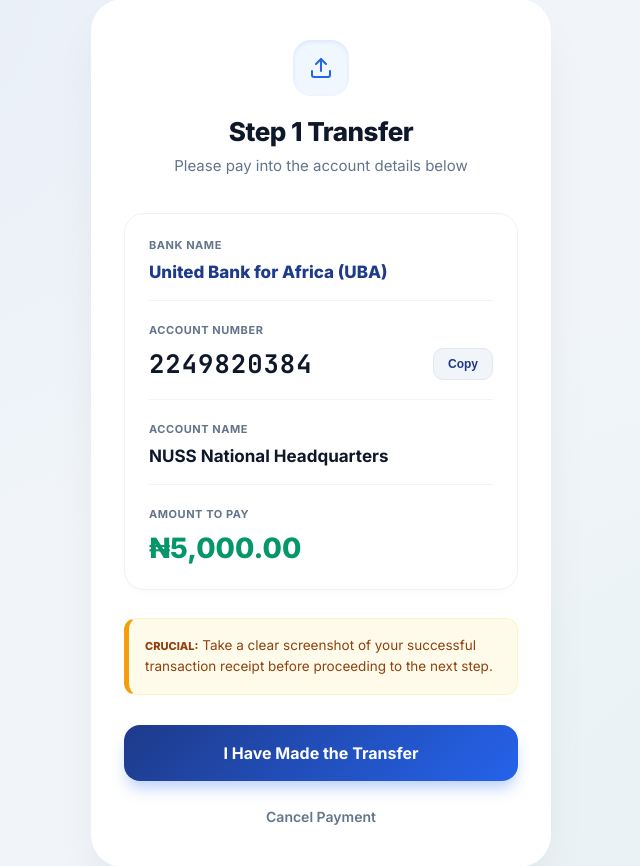
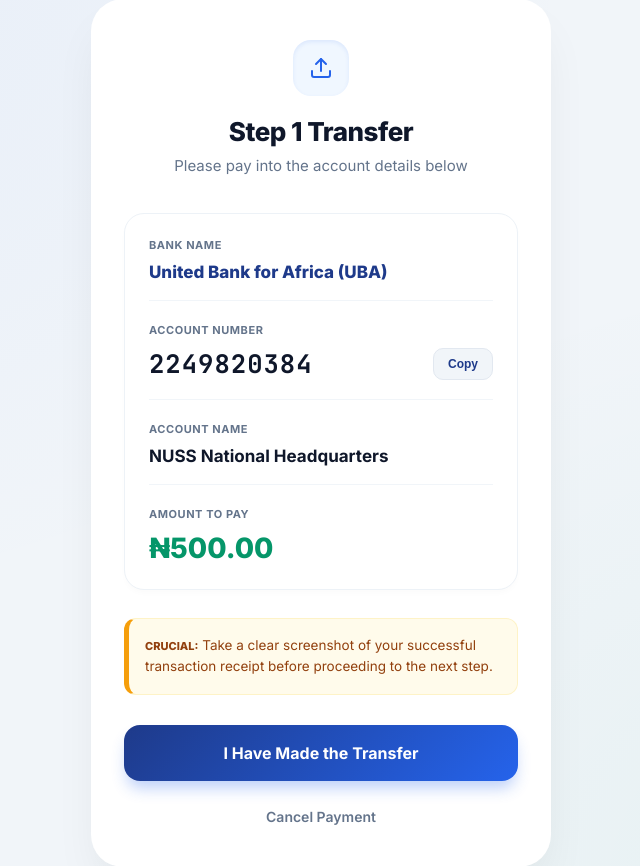
Before and after one commit to Holuwardammy/nussnhq_portal, a Django app: template students/templates/payment_instructions.html in a window 1280 px wide. Shown: the part 25-891 px from the top of the page, without its empty margins (319-959 px from the left). Run offline with Django 5.2, Linux system fonts and the light colour scheme; the template is opened without the code that fills it, so the values that code supplies are empty.

Commit message:
change amount

```diff
--- a/students/templates/payment_instructions.html
+++ b/students/templates/payment_instructions.html
@@ -40,7 +40,7 @@
 
                 <div class="detail-group">
                     <label>Amount To Pay</label>
-                    <div class="amount-value">₦5,000.00</div>
+                    <div class="amount-value">₦500.00</div>
                 </div>
             </div>
 
```
